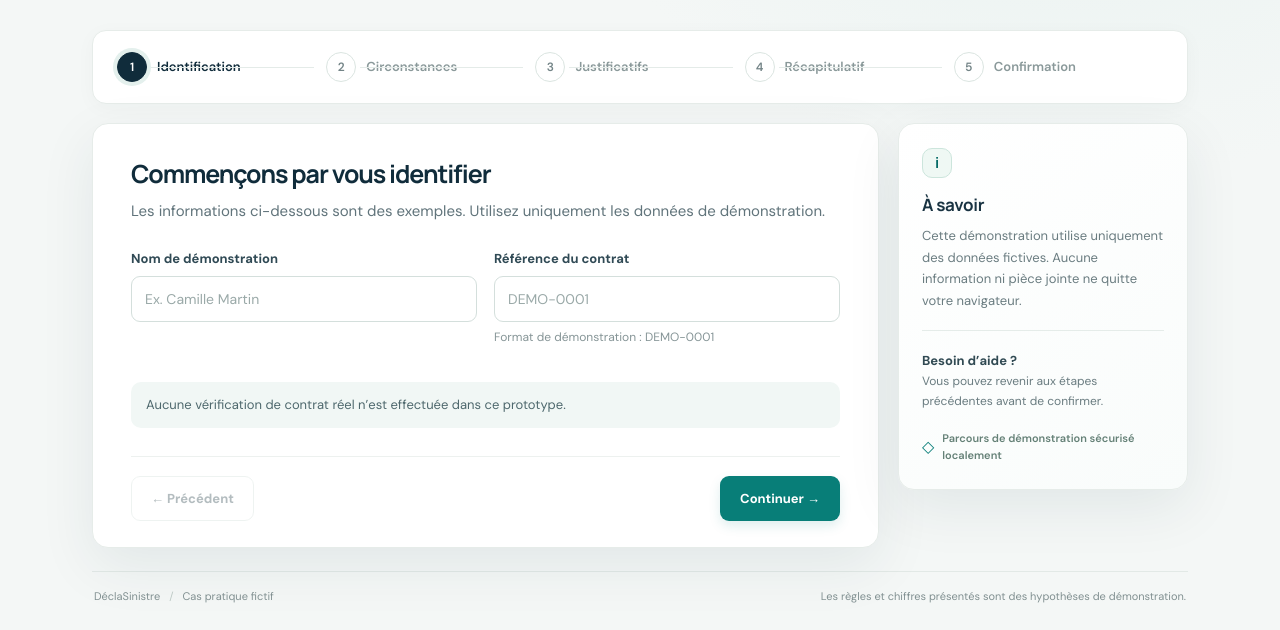
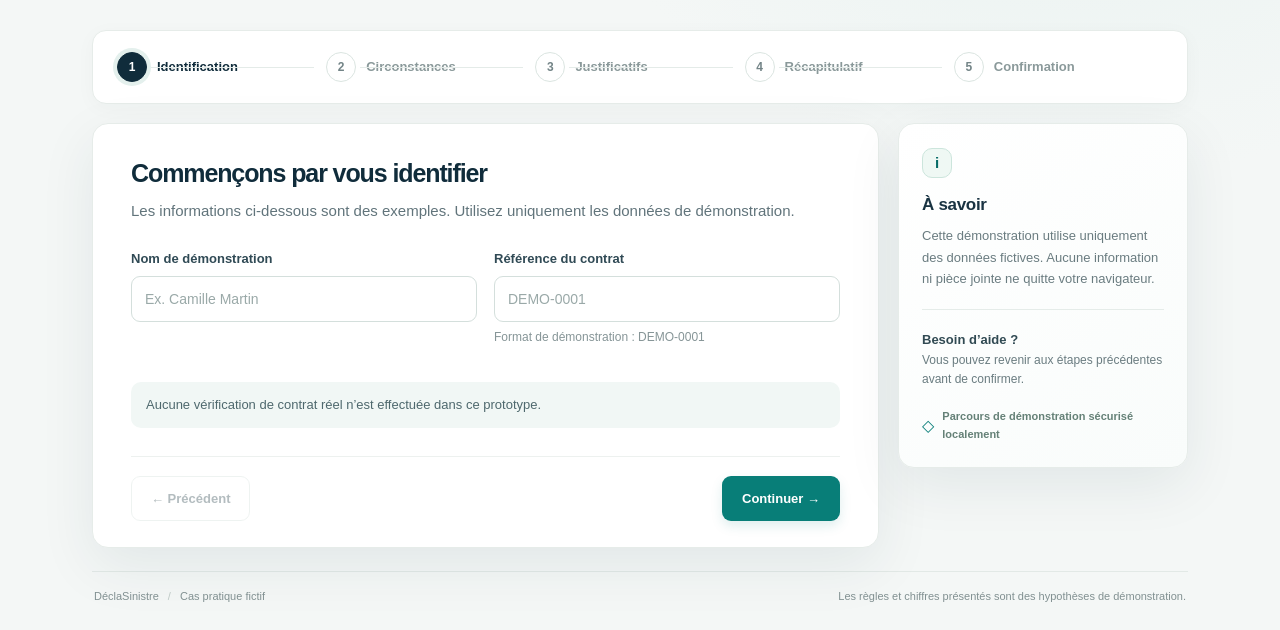
Before and after one commit to didouBK/decla-sinistre, a plain HTML site: page prototype/index.html in a window 1280 px wide. Shown: the part 341-971 px from the top of the page. Drawn offline with Linux system fonts and the light colour scheme.

Commit message:
Finaliser la refonte UX/UI

```diff
--- a/prototype/index.html
+++ b/prototype/index.html
@@ -6,9 +6,6 @@
   <meta name="theme-color" content="#102c3b">
   <meta name="description" content="Démonstration fictive du parcours de déclaration d’un dégât des eaux.">
   <title>DéclaSinistre — Déclarer un dégât des eaux</title>
-  <link rel="preconnect" href="https://fonts.googleapis.com">
-  <link rel="preconnect" href="https://fonts.gstatic.com" crossorigin>
-  <link href="https://fonts.googleapis.com/css2?family=DM+Sans:wght@400;500;600;700&family=Manrope:wght@400;500;600;700;800&display=swap" rel="stylesheet">
   <link rel="stylesheet" href="style.css">
 </head>
 <body>
```
